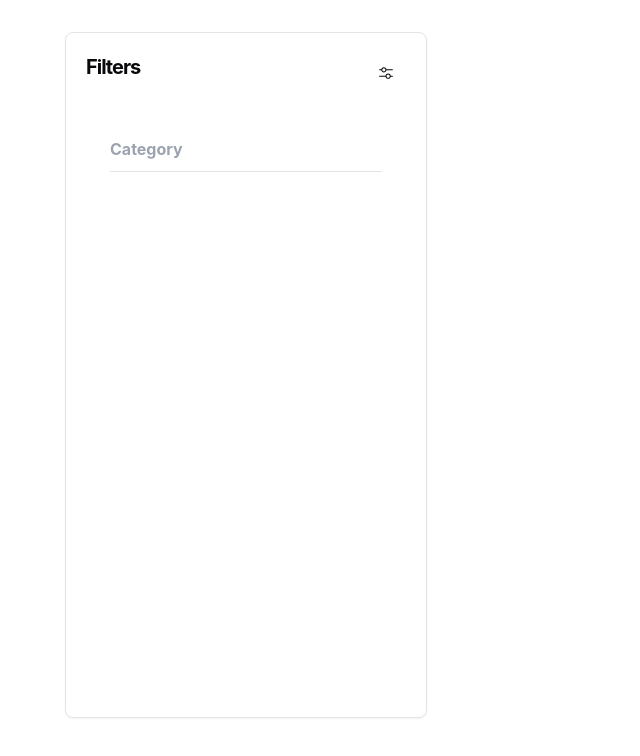
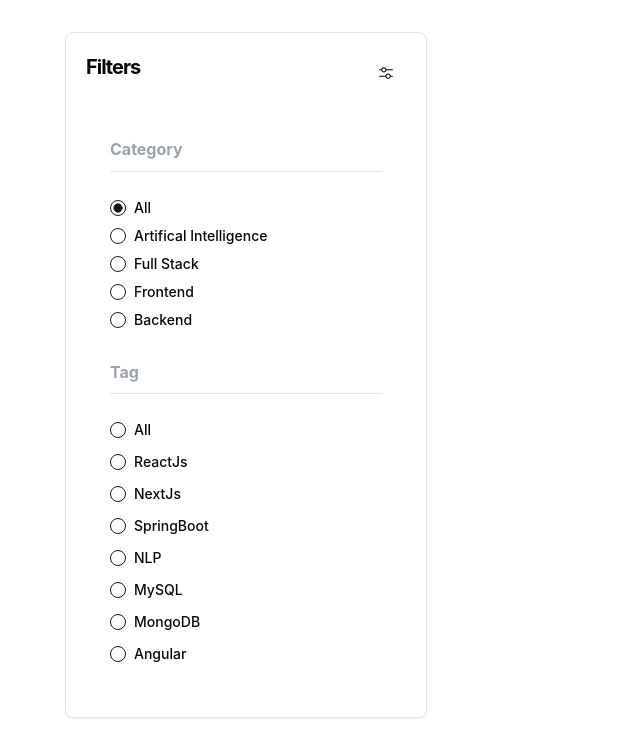
Before and after one commit to keshav0100/DevNest_Frontend, a React (Vite) app: page / in a window 1280 px wide. Shown: the top 756 px of the page, without its empty margins (0-640 px from the left). Built offline with nearby package versions, Linux system fonts and the light colour scheme.

Commit message:
Refactor ProjectList component to include category and tag filters with RadioGroup; update button hover styles in CSS.

```diff
--- a/src/index.css
+++ b/src/index.css
@@ -1,5 +1,6 @@
 :root {
-  font-family: -apple-system, BlinkMacSystemFont, "Segoe UI", Roboto, Helvetica, Arial, sans-serif;
+  font-family: -apple-system, BlinkMacSystemFont, "Segoe UI", Roboto, Helvetica,
+    Arial, sans-serif;
   line-height: 1.5;
   font-weight: 700;
 
@@ -45,7 +46,7 @@ button {
   transition: border-color 0.25s;
 }
 button:hover {
-  border-color: #646cff;
+  border-color: #4a4a4a;
 }
 button:focus,
 button:focus-visible {
@@ -63,8 +64,10 @@ button:focus-visible {
   button {
     background-color: #f9f9f9;
   }
+  button:hover {
+    border-color: #666666;
+  }
 }
-
 
 @tailwind base;
 @tailwind components;
--- a/src/pages/ProjectList/ProjectList.jsx
+++ b/src/pages/ProjectList/ProjectList.jsx
@@ -1,36 +1,91 @@
 import React from "react";
-import { Card, CardContent } from '@/components/ui/card'
-import { MixerHorizontalIcon } from '@radix-ui/react-icons'
-import { Button } from '@/components/ui/button'
+import { Card, CardContent } from "@/components/ui/card";
+import { MixerHorizontalIcon } from "@radix-ui/react-icons";
+import { Button } from "@/components/ui/button";
 import { ScrollArea } from "@/components/ui/scroll-area";
 import { Label } from "@/components/ui/label";
 import { RadioGroup, RadioGroupItem } from "@/components/ui/radio-group";
 
-
+const tags = [
+  "All",
+  "ReactJs",
+  "NextJs",
+  "SpringBoot",
+  "NLP",
+  "MySQL",
+  "MongoDB",
+  "Angular",
+  "Python3",
+  "Flask",
+  "Django",
+];
 const ProjectList = () => {
+  const handleFilterChange = (section, value) => {
+    console.log("value", value, section);
+  };
   return (
     <>
-    <div className='relative px-5 lg:px-0 lg:flex gap-5 justify-center py-8'>
-        <section className='filterSection'>
-        <Card className='p-5 sticky top-10'>
-            <div className='flex justify-between lg:w-[20rem]'>
-                <p className='text-xl -tracking-wider'>Filters</p>
+      <div className="relative px-5 lg:px-0 lg:flex gap-5 justify-center py-8">
+        <section className="filterSection">
+          <Card className="p-5 sticky top-10">
+            <div className="flex justify-between lg:w-[20rem]">
+              <p className="text-xl -tracking-wider">Filters</p>
               <Button variant="ghost" size="icon">
-                    <MixerHorizontalIcon/>
+                <MixerHorizontalIcon />
               </Button>
             </div>
             <CardContent className="mt-5">
               <ScrollArea className="space-y-7 h-[70vh] ">
                 <div>
-                         <h1 className="pb-3 text-gray-400 border-b">
-                            Category
-                        </h1>
+                  <h1 className="pb-3 text-gray-400 border-b">Category</h1>
                   <div className="pt-5">
-                            <RadioGroup>
-                                 <div>
-                                    {/* <RadioGroupItem value="all" id="r1"/> */}
-                                    {/* <Label htmlFor="r1"> All</Label> */}
+                    <RadioGroup
+                      className="space-y-1 pt-2"
+                      defaultValue="all"
+                      onValueChange={(value) =>
+                        handleFilterChange("category", value)
+                      }
+                    >
+                      <div className="flex items-center gap-2">
+                        <RadioGroupItem value="all" id="r1" />
+                        <Label htmlFor="r1"> All</Label>
                       </div>
+                      <div className="flex items-center gap-2">
+                        <RadioGroupItem value="ai" id="r2" />
+                        <Label htmlFor="r2"> Artifical Intelligence</Label>
+                      </div>
+                      <div className="flex items-center gap-2">
+                        <RadioGroupItem value="fullstack" id="r3" />
+                        <Label htmlFor="r3"> Full Stack</Label>
+                      </div>
+                      <div className="flex items-center gap-2">
+                        <RadioGroupItem value="frontend" id="r4" />
+                        <Label htmlFor="r4"> Frontend</Label>
+                      </div>
+                      <div className="flex items-center gap-2">
+                        <RadioGroupItem value="backend" id="r5" />
+                        <Label htmlFor="r5"> Backend</Label>
+                      </div>
+                    </RadioGroup>
+                  </div>
+                </div>
+
+                <div className="pt-9">
+                  <h1 className="pb-3 text-gray-400 border-b">Tag</h1>
+                  <div className="pt-5">
+                    <RadioGroup
+                      className="space-y-2 pt-2"
+                      defaultValue="all"
+                      onValueChange={(value) =>
+                        handleFilterChange("tag", value)
+                      }
+                    >
+                      {tags.map((item) => (
+                        <div key={item} className="flex items-center gap-2">
+                          <RadioGroupItem value={item} id={`r-${item}`} />
+                          <Label htmlFor={`r-${item}`}>{item}</Label>
+                        </div>
+                      ))}
                     </RadioGroup>
                   </div>
                 </div>
@@ -38,11 +93,10 @@ const ProjectList = () => {
             </CardContent>
           </Card>
         </section>
-        <section className='projectSection w-full lg:w-[48rem]'>
-        </section>
+        <section className="projectSection w-full lg:w-[48rem]"></section>
       </div>
     </>
-  )
-}
+  );
+};
 
-export default ProjectList
+export default ProjectList;
```
Lines whose indentation alone changed are shown as unchanged.
